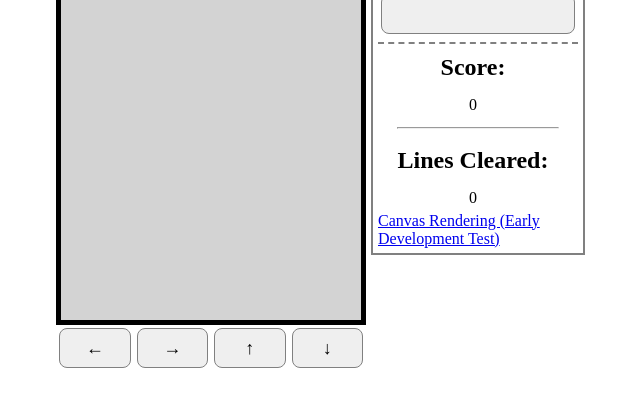
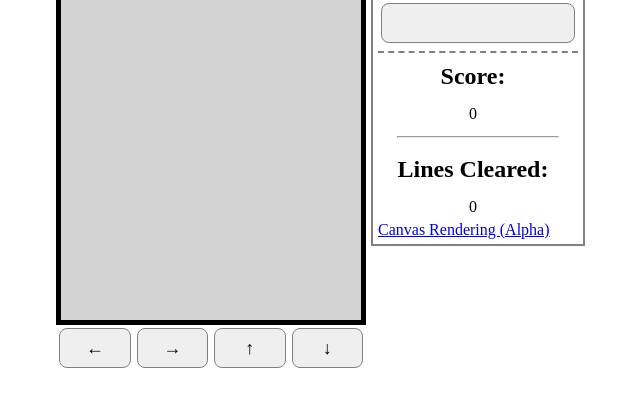
Before and after one commit to sudo75/polytris, a website: page public/index.html in a window 1280 px wide. Shown: the part 293-700 px from the top of the page, without its empty margins (317-957 px from the left). Drawn offline with Linux system fonts and the light colour scheme.

Commit message:
changed canvas rendering hyperlink text

```diff
--- a/public/index.html
+++ b/public/index.html
@@ -48,7 +48,7 @@
                 </div>
             </div>
 
-            <a href="canvas_ui.html">Canvas Rendering (Early Development Test)</a>
+            <a href="canvas_ui.html">Canvas Rendering (Alpha)</a>
 
         </div>
 
```
